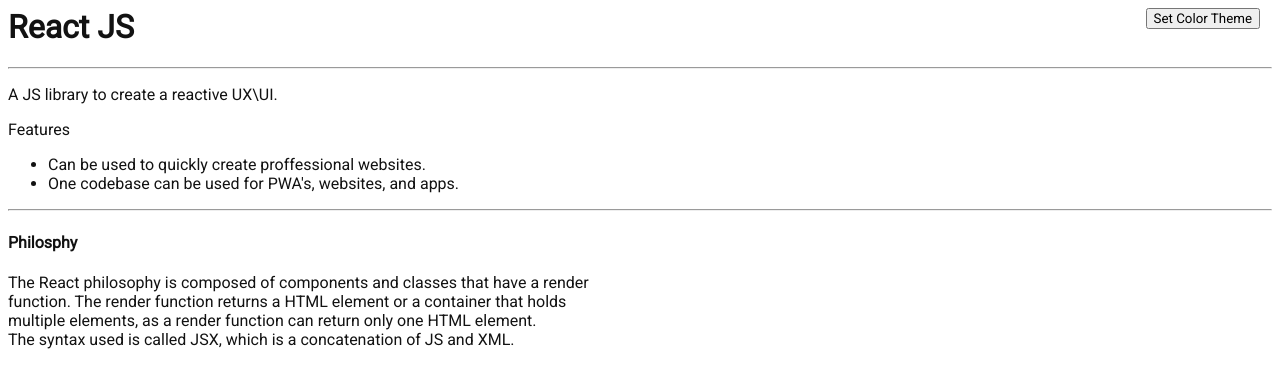
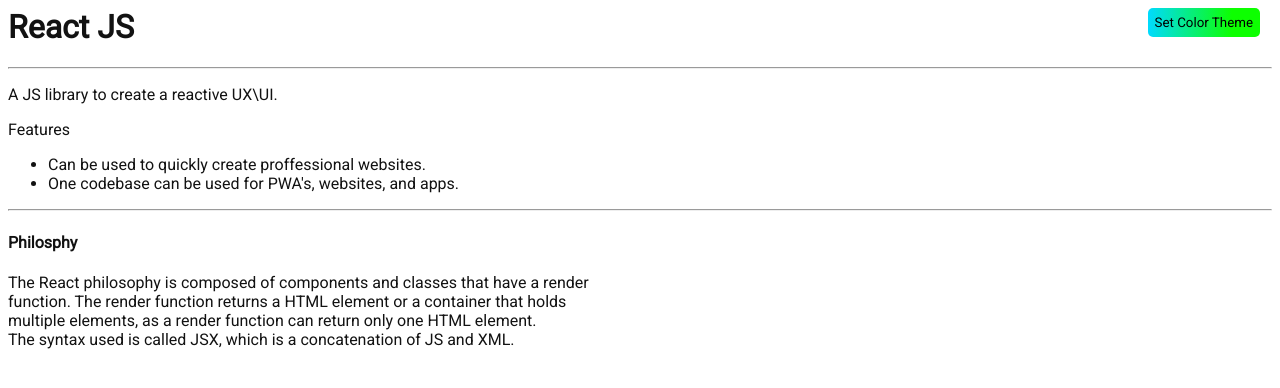
Before and after one commit to systemctl603/reactsite, a plain HTML site: page index.html in a window 1280 px wide. Drawn offline with Linux system fonts and the light colour scheme.

Commit message:
Updated style.css

```diff
--- a/index.html
+++ b/index.html
@@ -18,7 +18,8 @@
     </script>
     <button
       onclick="setColorTheme()"
-      style="position: absolute; right: 20px;">
+      id="colorButton"
+    >
       Set Color Theme
     </button>
   </head>
--- a/style.css
+++ b/style.css
@@ -13,3 +13,13 @@ body {
   background-color: var(--bg-color);
   color: var(--text-color);
 }
+
+#colorButton {
+  position: absolute;
+  right: 20px;
+  padding: 7px;
+  border-radius: 5px;
+  border: none;
+  background: rgb(0,219,255);
+  background: linear-gradient(90deg, rgba(0,219,255,1) 0%, rgba(13,255,0,1) 75%);
+}
```
